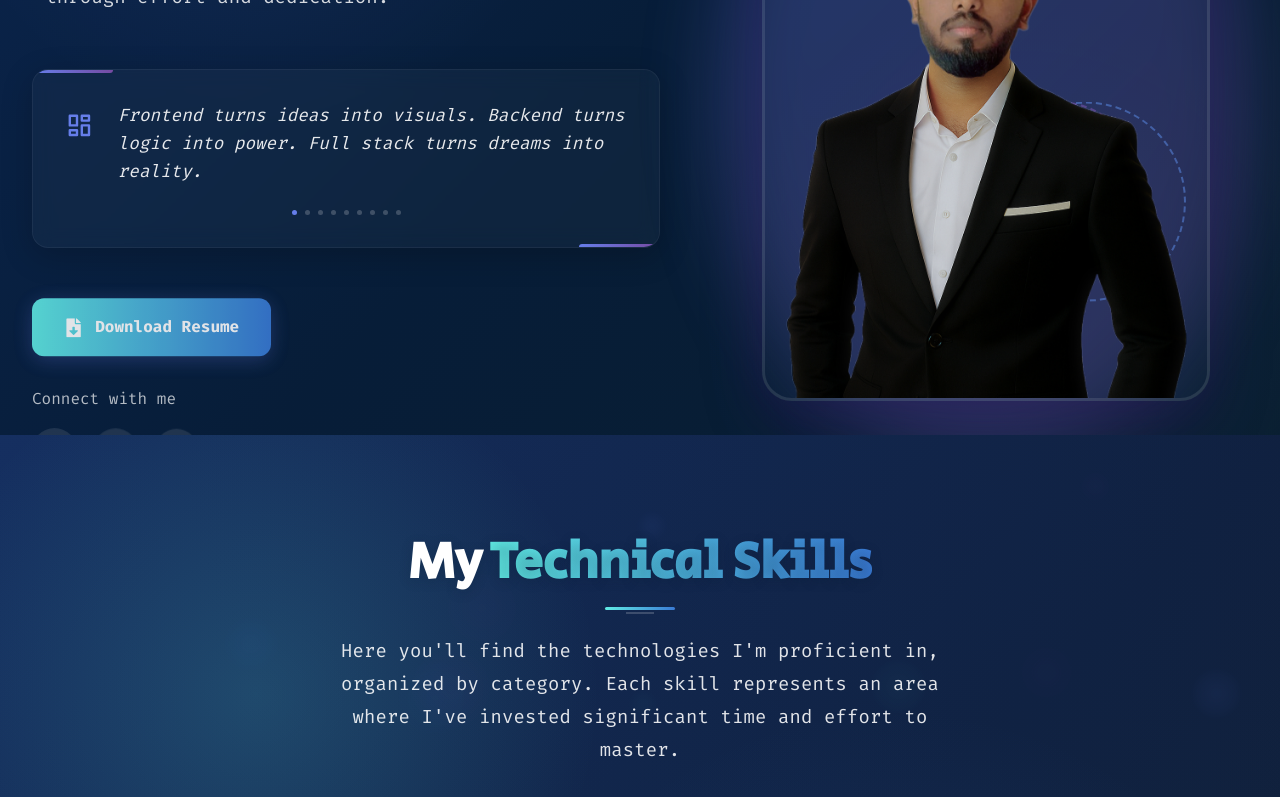
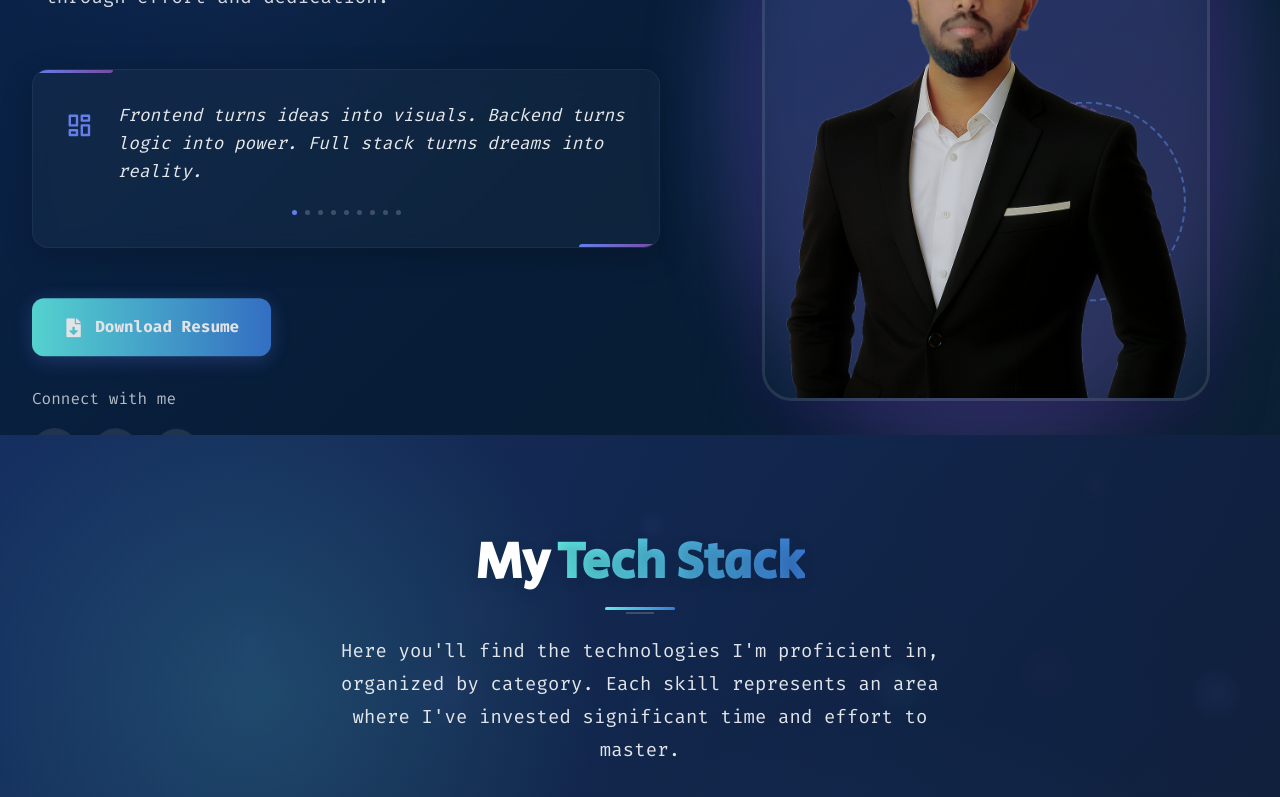
Before and after one commit to samiralam04/samir-portfolio, a React (Create React App) app: page / in a window 1280 px wide. Shown: the part 365-1162 px from the top of the page. Built offline with nearby package versions, Linux system fonts and the light colour scheme; the HTML template or start-up script is replaced by a standard one.

Commit message:
update skills set

```diff
--- a/src/components/skills/SkillsSection.jsx
+++ b/src/components/skills/SkillsSection.jsx
@@ -130,7 +130,7 @@ const Skills = () => {
           transition={{ duration: 0.7, type: "spring", stiffness: 80, damping: 15 }}
         >
           <Title>
-            My <span className="gradient-text">Technical Skills</span>
+            My <span className="gradient-text">Tech Stack</span>
             <TitleUnderline />
           </Title>
           <Description>
```
